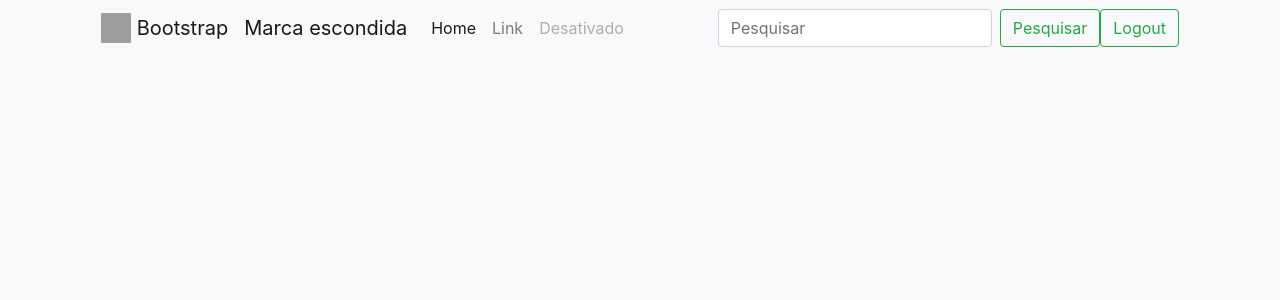
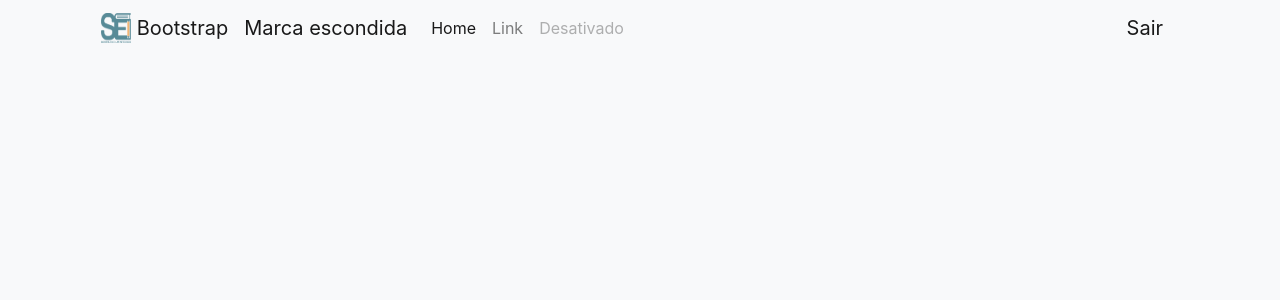
Before and after one commit to joao-tads/SEI, a PHP site: template View/rodape.php in a window 1280 px wide. Shown: the top 300 px of the page. Run offline with PHP 8.4, Linux system fonts and the light colour scheme; the template is opened without the code that fills it, so the values that code supplies are empty; the visitor is signed in with stand-in values (Sample User, id 1); some libraries are stand-ins or nearby versions; grey boxes are pictures that could not be loaded.

Commit message:
Update 14-11-2019

```diff
--- a/View/Design/css/menuLateral.css
+++ b/View/Design/css/menuLateral.css
@@ -32,6 +32,11 @@
     margin-left: 50px;
 }
 
+#main {
+    transition: margin-left .5s;
+    padding: 16px;
+}
+
 @media screen and (max-height: 450px) {
     .sidenav {
         padding-top: 15px;
--- a/View/Design/js/menuLateral.js
+++ b/View/Design/js/menuLateral.js
@@ -1,7 +1,9 @@
 function openNav() {
     document.getElementById("mySidenav").style.width = "250px";
+    document.getElementById("main").style.marginLeft = "250px";
 }
 
 function closeNav() {
     document.getElementById("mySidenav").style.width = "0";
+    document.getElementById("main").style.marginLeft = "0";
 }
--- a/View/cabecalho.php
+++ b/View/cabecalho.php
@@ -6,7 +6,6 @@
     <meta charset="utf-8">
     <meta name="viewport" content="width=device-width, initial-scale=1, shrink-to-fit=no">
 
-    <link rel="stylesheet" href="Design/css/menuLateral.css">
     <!-- Bootstrap CSS -->
     <link rel="stylesheet" href="https://stackpath.bootstrapcdn.com/bootstrap/4.3.1/css/bootstrap.min.css" integrity="sha384-ggOyR0iXCbMQv3Xipma34MD+dH/1fQ784/j6cY/iJTQUOhcWr7x9JvoRxT2MZw1T" crossorigin="anonymous">
     <link rel="stylesheet" href="https://use.fontawesome.com/releases/v5.11.2/css/all.css" integrity="sha384-KA6wR/X5RY4zFAHpv/CnoG2UW1uogYfdnP67Uv7eULvTveboZJg0qUpmJZb5VqzN" crossorigin="anonymous">
@@ -17,7 +16,7 @@
         <?php if (isset($_SESSION['usuario'])) { ?>
             <nav class="navbar navbar-expand-lg navbar-light bg-light">
                 <a class="navbar-brand" href="#">
-                    <img src="/docs/4.1/assets/brand/bootstrap-solid.svg" width="30" height="30" class="d-inline-block align-top" alt="">
+                    <img src="Design/img/logo.png" width="30" height="30" class="d-inline-block align-top" alt="">
                     Bootstrap
                 </a>
                 <button class="navbar-toggler" type="button" data-toggle="collapse" data-target="#navbarTogglerDemo01" aria-controls="navbarTogglerDemo01" aria-expanded="false" aria-label="Alterna navegação">
@@ -36,15 +35,7 @@
                             <a class="nav-link disabled" href="#">Desativado</a>
                         </li>
                     </ul>
-                    <form class="form-inline my-2 my-lg-0">
-                        <input class="form-control mr-sm-2" type="search" placeholder="Pesquisar" aria-label="Pesquisar">
-                        <button class="btn btn-outline-success my-2 my-sm-0" type="submit">Pesquisar</button>
-                    </form>
-                    <a href="\logout" class="text-decoration-none">
-                        <button class="btn btn-outline-success my-2 my-sm-0" type="submit">
-                            Logout
-                        </button>
-                    </a>
+                    <a href="\logout" class="navbar-brand">Sair</a>
                 </div>
             </nav>
         <?php } else { ?>
--- a/View/rodape.php
+++ b/View/rodape.php
@@ -5,6 +5,6 @@
 <script src="https://code.jquery.com/jquery-3.3.1.slim.min.js" integrity="sha384-q8i/X+965DzO0rT7abK41JStQIAqVgRVzpbzo5smXKp4YfRvH+8abtTE1Pi6jizo" crossorigin="anonymous"></script>
 <script src="https://cdnjs.cloudflare.com/ajax/libs/popper.js/1.14.7/umd/popper.min.js" integrity="sha384-UO2eT0CpHqdSJQ6hJty5KVphtPhzWj9WO1clHTMGa3JDZwrnQq4sF86dIHNDz0W1" crossorigin="anonymous"></script>
 <script src="https://stackpath.bootstrapcdn.com/bootstrap/4.3.1/js/bootstrap.min.js" integrity="sha384-JjSmVgyd0p3pXB1rRibZUAYoIIy6OrQ6VrjIEaFf/nJGzIxFDsf4x0xIM+B07jRM" crossorigin="anonymous"></script>
-<script src="/Design/js/menuLateral.js"></script>
+
 </body>
 </html>
```
Also changed, not shown: View/Design/img/logo.png (added).
